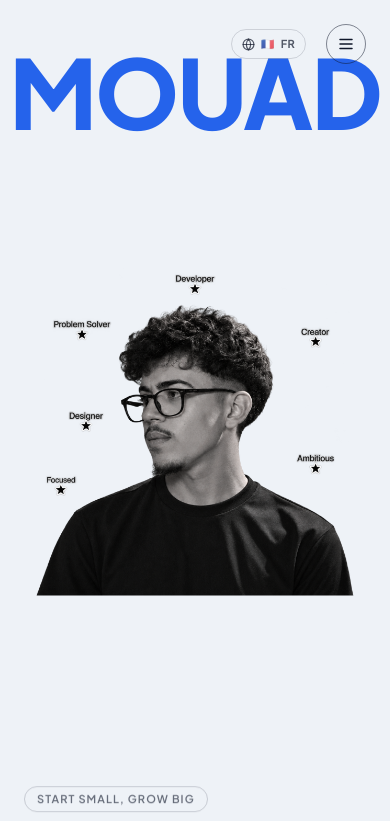
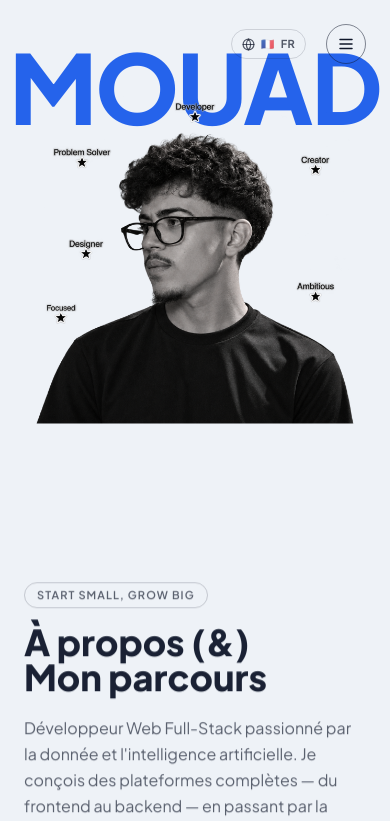
Before and after one commit to Mouadbrt/MOUAD, a React (Vite) app: page / in a window 390 px wide. Shown: the top 821 px of the page. Built offline with nearby package versions, Linux system fonts and the light colour scheme.

Commit message:
Update project

```diff
--- a/src/components/Hero.jsx
+++ b/src/components/Hero.jsx
@@ -194,8 +194,8 @@ export default function Hero() {
     // than viewport-filling, so a `vh`-scaled add-on here would reintroduce
     // a growing blank gap under the portrait on tall phones; `sm`/`md` are
     // unchanged.
-    <div ref={pinRef} className={reduced ? undefined : "relative h-[calc(18.5rem+84vw+3rem)] sm:h-[calc(100svh+24vh)] md:h-[calc(100svh+32vh)]"}>
-      <section id="hero" className={`w-full min-h-[calc(18.5rem+84vw)] sm:min-h-[100svh] overflow-hidden bg-putty ${reduced ? "relative" : "sticky top-0"}`}>
+    <div ref={pinRef} className={reduced ? undefined : "relative h-[calc(7.75rem+84vw+3rem)] sm:h-[calc(100svh+24vh)] md:h-[calc(100svh+32vh)]"}>
+      <section id="hero" className={`w-full min-h-[calc(7.75rem+84vw)] sm:min-h-[100svh] overflow-hidden bg-putty ${reduced ? "relative" : "sticky top-0"}`}>
         <MobileMenu open={menuOpen} onClose={() => setMenuOpen(false)} navLeft={navLeft} navRight={navRight} t={t} />
         {/* giant name wordmark — the page's own logo, filling the width */}
         <span
@@ -242,26 +242,29 @@ export default function Hero() {
           </div>
         </nav>
 
-        {/* portrait, anchored to the bottom, the giant wordmark showing behind it.
-            Below `sm` the box is auto-height (width-driven, matching the photo's
-            own aspect ratio) so the entire image stays visible, never cropped —
-            sm and up keep the original fixed-height, object-cover box untouched.
+        {/* portrait, anchored to the bottom, the giant wordmark showing behind it —
+            literally: the wordmark is `z-0`, this wrapper is `z-10`, and below
+            `sm` its `top` is pulled up onto the wordmark's lower half on purpose,
+            so the photo's box overlaps and hides that part of the letters rather
+            than sitting underneath them as a separate, non-overlapping block.
+            The wordmark's own top portion stays visible above the image, same
+            silhouette as the desktop composition. Below `sm` the box is also
+            auto-height (width-driven, matching the photo's own aspect ratio) so
+            the entire image stays visible, never cropped — sm and up keep the
+            original fixed-height, object-cover box untouched.
 
             Below `sm` the whole composition is content-sized instead of forced
-            into a full `100svh` section. The source photo is square, so its
-            rendered height is purely `84vw` (width-driven), independent of the
-            phone's height — a fixed `top` offset (clearing the wordmark, whose
-            own font-size is pinned at its `6rem` floor everywhere below `sm`)
-            plus that `84vw` box height plus a small fixed margin is exactly
-            the section's `min-h` below. That keeps a small, constant gap
-            above AND below the portrait on every phone — short phones just
-            end up with a shorter section (the next one starts sooner), tall
-            phones a taller one — instead of stretching a leftover gap to
-            fill whatever `100svh` happens to be. `sm` and up are untouched
-            (still the original bottom-anchored, viewport-filling box). */}
+            into a full `100svh` section: the wordmark's font-size is pinned at
+            its `6rem` floor everywhere below `sm`, so its own rendered height is
+            effectively constant, and the portrait's height is purely `84vw`
+            (it's a square photo) — so a fixed `top` offset (deep enough into the
+            wordmark's own box to read as an overlap) plus that `84vw` height
+            plus a small fixed margin is exactly the section's `min-h` below.
+            `sm` and up are untouched (still the original bottom-anchored,
+            viewport-filling box). */}
         <div
           ref={portraitWrapRef}
-          className="absolute z-10 left-1/2 -translate-x-1/2 top-[16.75rem] sm:top-auto sm:bottom-0 h-auto sm:h-[76%] md:h-[84%] w-[84%] sm:w-[64%] md:w-[46%] max-w-xl"
+          className="absolute z-10 left-1/2 -translate-x-1/2 top-24 sm:top-auto sm:bottom-0 h-auto sm:h-[76%] md:h-[84%] w-[84%] sm:w-[64%] md:w-[46%] max-w-xl"
         >
           <div className="relative w-full h-auto sm:h-full">
             <Portrait t={t} />
```
